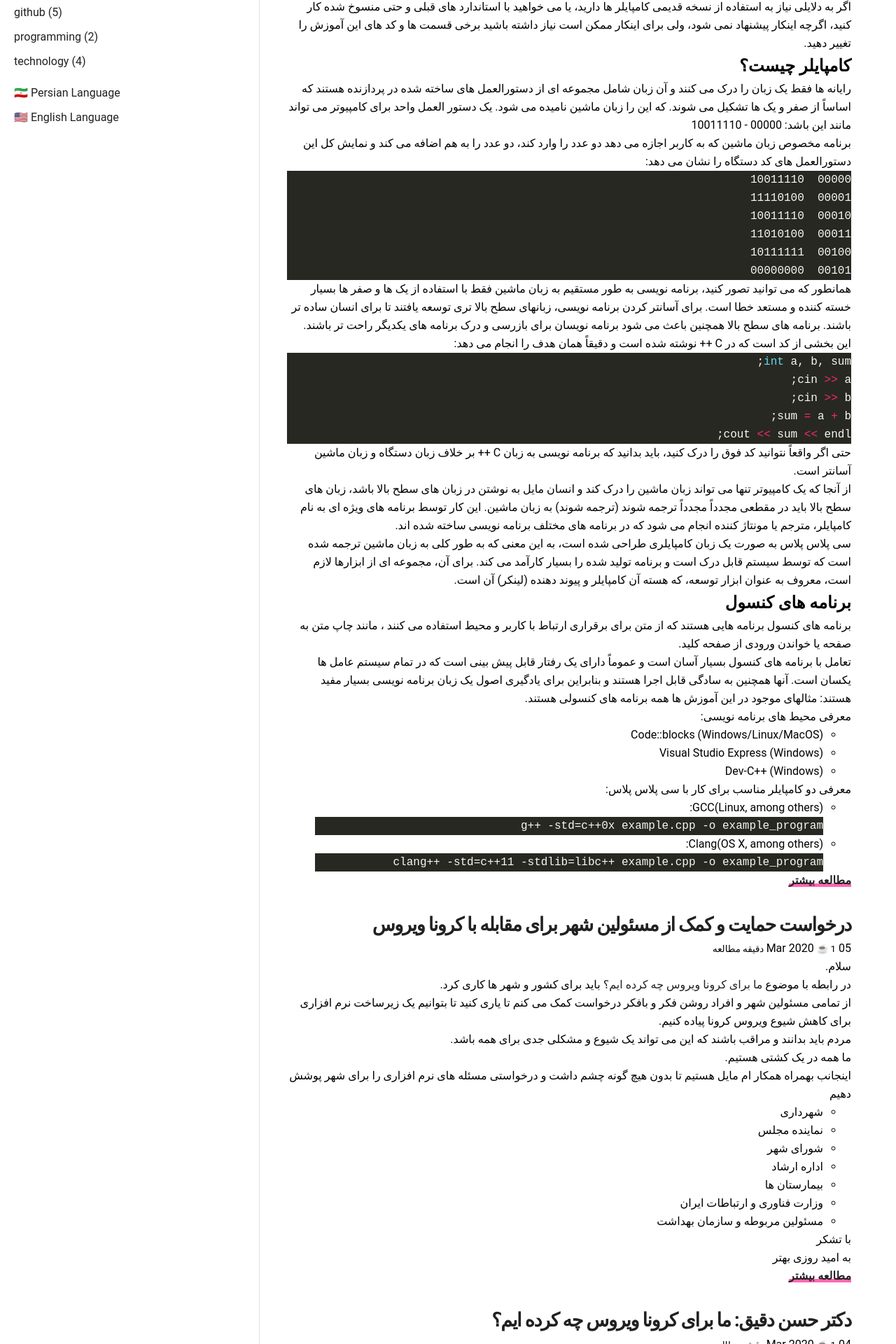
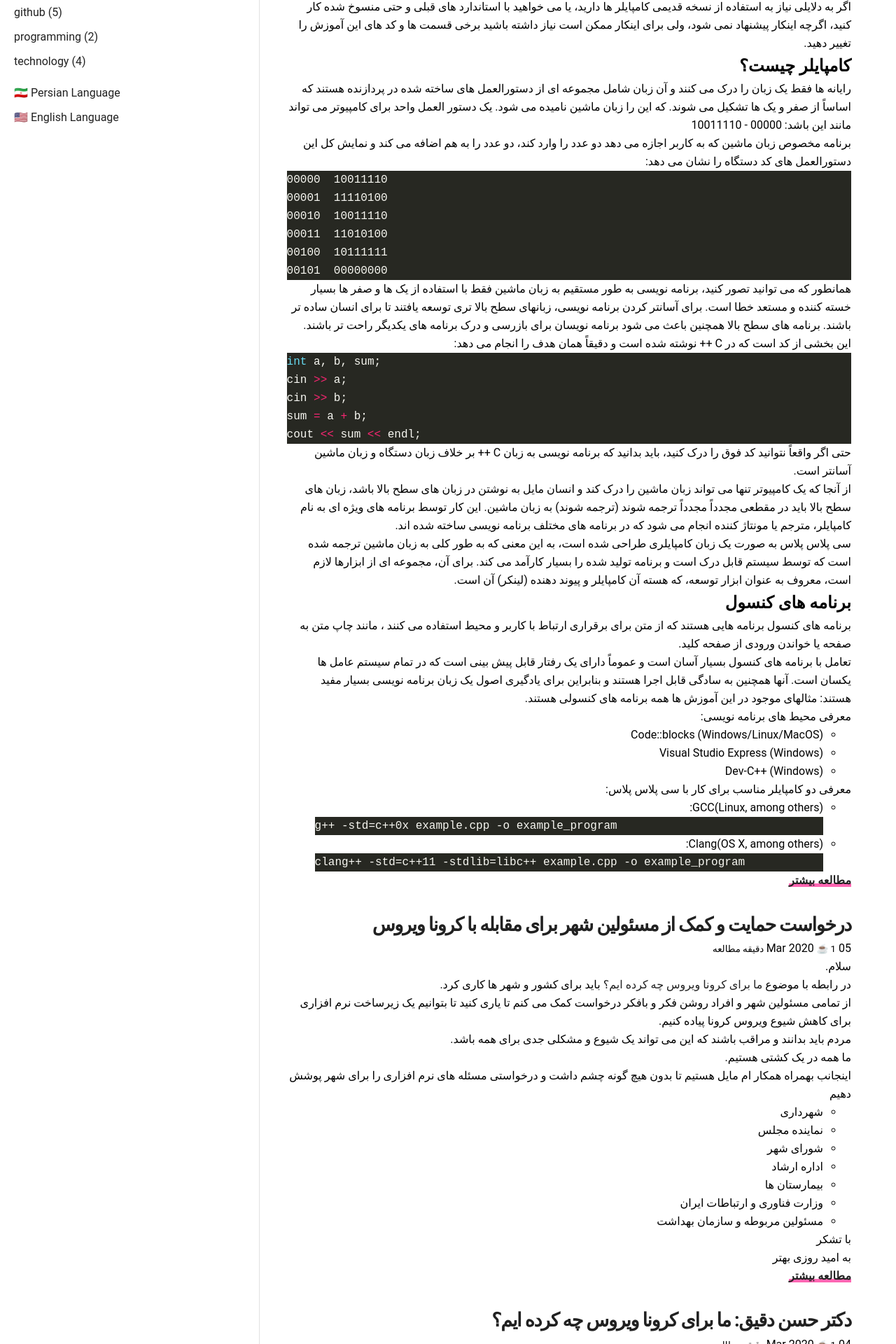
Before and after one commit to BaseMax/Fa.MaxBase.org, a Jekyll site: the page built from blog/index.html, in a window 1280 px wide. Shown: the part 417-2337 px from the top of the page at 70% size. Built offline with Jekyll 4.4.1, drawn with Linux system fonts in a browser that asks for light colours.

Commit message:
Set LTR direction for `highlight` class

```diff
--- a/assets/css/main.css
+++ b/assets/css/main.css
@@ -7,6 +7,10 @@
 	float: left;
 	width: 28%;
 	margin-top: 25px;
+}
+.highlight {
+    direction: ltr;
+    text-align: left;
 }
 content {
 	float: right;
```
